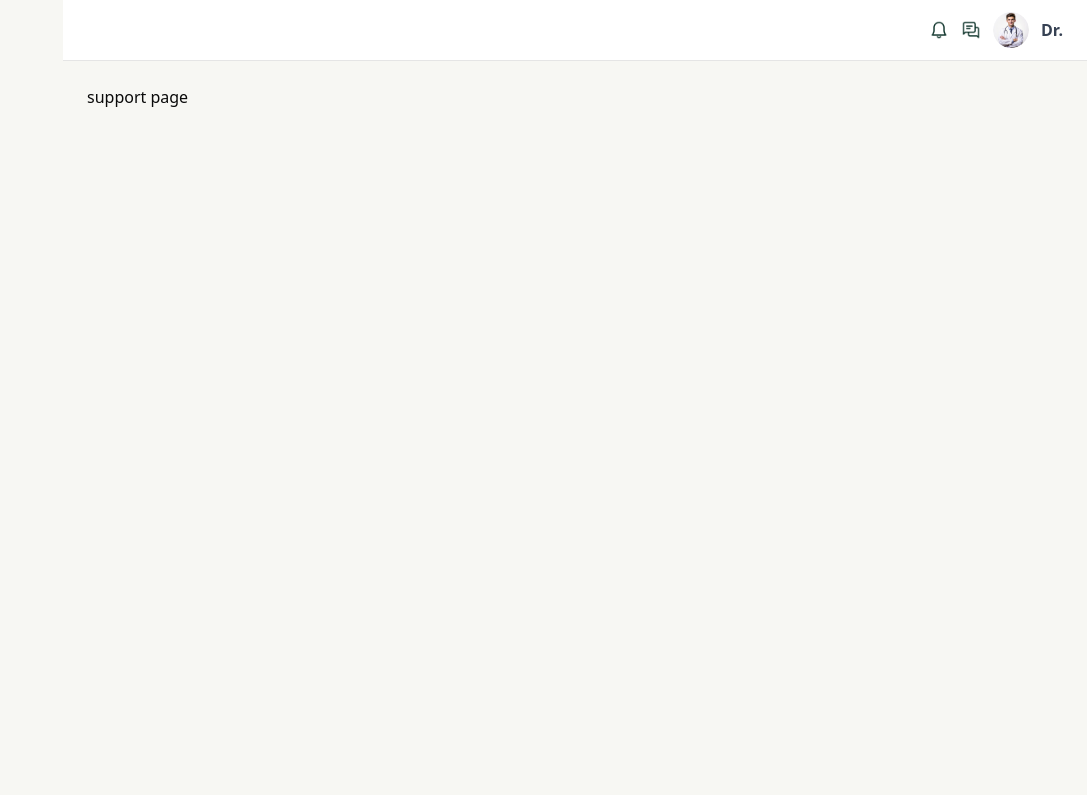
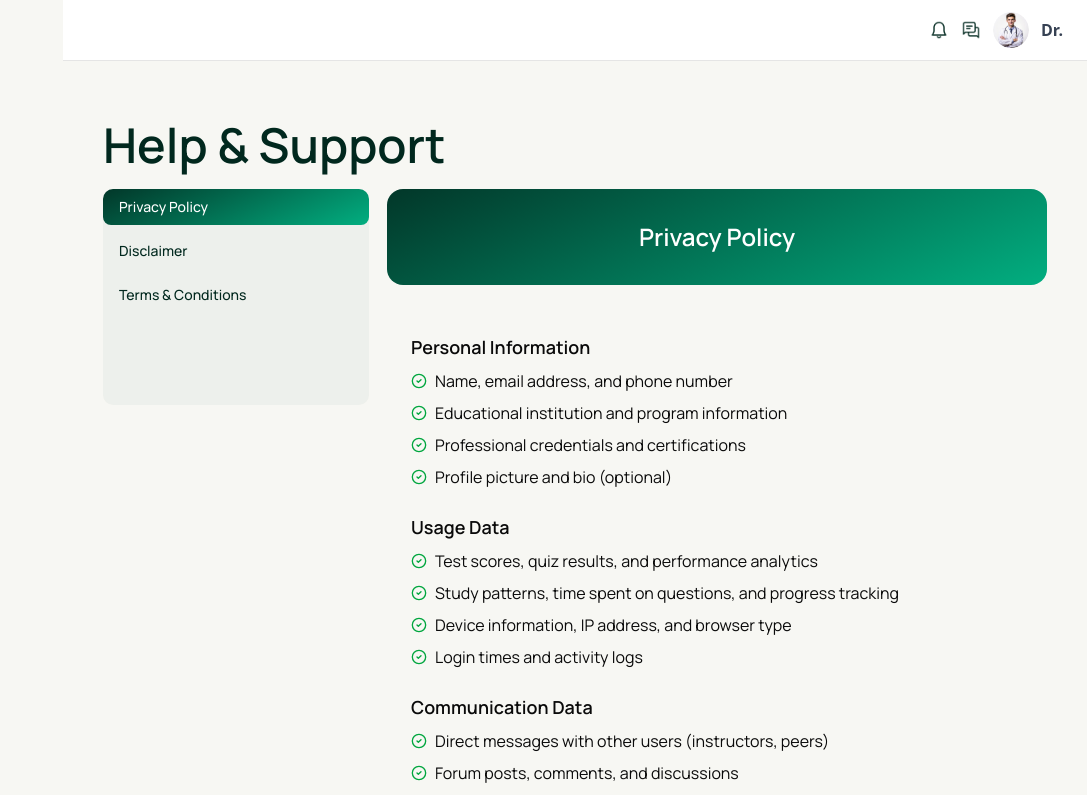
Before and after one commit to abedinalways/TableRounds_frontend, a Next.js app: page /dashboard/support in a window 1280 px wide. Shown: the top 795 px of the page, without its empty margins (193-1280 px from the left). Built offline with nearby package versions, Linux system fonts and the light colour scheme.

Commit message:
support page updated

```diff
--- /dev/null
+++ b/public/data/help-support.json
@@ -0,0 +1,101 @@
+{
+  "sidebar": [
+    { "id": "privacy", "label": "Privacy Policy" },
+    { "id": "disclaimer", "label": "Disclaimer" },
+    { "id": "terms", "label": "Terms & Conditions" }
+  ],
+  "sections": {
+    "privacy": {
+      "title": "Privacy Policy",
+      "intro01": "Welcome to our Medical Dental Education Platform (\"Platform\", \"we\", \"us\", or \"our\"). This Privacy Policy explains how we collect, use, disclose, and safeguard your information when you use our educational testing and quiz application. We are committed to protecting your privacy and ensuring the security of your personal information. This policy applies to all users of our Platform, including medical and dental students, residents, practitioners, and educators.",
+
+      "blocks": [
+        {
+          "heading": "Personal Information",
+          "items": [
+            "Name, email address, and phone number",
+            "Educational institution and program information",
+            "Professional credentials and certifications",
+            "Profile picture and bio (optional)"
+          ]
+        },
+        {
+          "heading": "Usage Data",
+          "items": [
+            "Test scores, quiz results, and performance analytics",
+            "Study patterns, time spent on questions, and progress tracking",
+            "Device information, IP address, and browser type",
+            "Login times and activity logs"
+          ]
+        },
+        {
+          "heading": "Communication Data",
+          "items": [
+            "Direct messages with other users (instructors, peers)",
+            "Forum posts, comments, and discussions",
+            "Customer support inquiries and feedback"
+          ]
+        },
+        {
+          "heading": "Your Privacy Rights",
+          "items": [
+            "Access: Request access to your personal data and obtain a copy",
+            "Correction: Request correction of inaccurate or incomplete information",
+            "Deletion: Request deletion of your personal data, subject to legal requirements",
+            "Data Portability: Request a copy of your data in a structured, machine-readable format",
+            "Opt-Out: Opt out of marketing communications at any time"
+          ]
+        },
+        {
+          "heading": "Third-Party Services",
+          "items": [
+            "Our Platform may contain links to third-party websites or integrate with third-party services.",
+            "We are not responsible for the privacy practices of these external services."
+          ]
+        }
+      ]
+    },
+    "disclaimer": {
+      "title": "Disclaimer",
+      "intro": "The information provided on this platform is for educational purposes only and should not be considered professional medical or dental advice.",
+      "blocks": [
+        {
+          "heading": "No Professional Advice",
+          "items": [
+            "Content is intended for educational and exam preparation purposes only",
+            "Not a substitute for professional medical or dental consultation"
+          ]
+        },
+        {
+          "heading": "Accuracy of Information",
+          "items": [
+            "We strive to keep content accurate and up to date",
+            "We do not guarantee completeness or accuracy at all times"
+          ]
+        }
+      ]
+    },
+    "terms": {
+      "title": "Terms & Conditions",
+      "intro": "By accessing or using our Platform, you agree to be bound by these Terms & Conditions.",
+      "blocks": [
+        {
+          "heading": "User Responsibilities",
+          "items": [
+            "Provide accurate and complete registration information",
+            "Maintain the confidentiality of your account credentials",
+            "Use the platform in compliance with applicable laws"
+          ]
+        },
+        {
+          "heading": "Prohibited Activities",
+          "items": [
+            "Unauthorized access to systems or data",
+            "Copying or redistributing content without permission",
+            "Engaging in harmful or abusive behavior"
+          ]
+        }
+      ]
+    }
+  }
+}
--- a/src/app/(Dashboard)/dashboard/support/page.tsx
+++ b/src/app/(Dashboard)/dashboard/support/page.tsx
@@ -1,9 +1,61 @@
-import React from 'react'
+'use client';
+import { HelpContent } from '@/components/help-support/HelpContent';
+import { Sidebar } from '@/components/help-support/Sidebar';
+import { useState, useEffect } from 'react';
+import type { HelpSupportData, SectionId } from '@/types/help-support';
 
-export default function HelpAndSupportPage() {
+export default function HelpSupportPage() {
+  const [active, setActive] = useState<SectionId>('privacy');
+  const [data, setData] = useState<HelpSupportData | null>(null);
+  const [loading, setLoading] = useState(true);
+
+  useEffect(() => {
+    fetch('/data/help-support.json')
+      .then(res => {
+        if (!res.ok) throw new Error('Failed to load help data');
+        return res.json();
+      })
+      .then((json: HelpSupportData) => {
+        setData(json);
+        setLoading(false);
+      })
+      .catch(err => {
+        console.error(err);
+        setLoading(false);
+      });
+  }, []);
+
+  if (loading) {
+    return (
+      <div className="container mx-auto px-4 py-6">Loading help content...</div>
+    );
+  }
+
+  if (!data) {
+    return (
+      <div className="container mx-auto px-4 py-6">
+        Failed to load help content.
+      </div>
+    );
+  }
+
+  const section = data.sections[active];
+
   return (
-    <div className='h-screen'>
-      <h2>support page</h2>
+    <div className="container mx-auto px-4 py-6 font-[manrope]">
+      <h2 className="text-[#01281e] text-[32px] md:text-[48px] font-semibold mb-2">Help & Support</h2>
+      <div className="grid grid-cols-1 md:grid-cols-[260px_1fr] gap-4 md:gap-6">
+        <Sidebar
+          items={data.sidebar}
+          active={active}
+          onChange={id => setActive(id as SectionId)}
+        />
+        <HelpContent
+          title={section.title}
+          intro={section.intro}
+          blocks={section.blocks}
+        />
+      </div>
     </div>
-  )
+  );
 }
--- /dev/null
+++ b/src/components/help-support/HelpContent.tsx
@@ -0,0 +1,52 @@
+import { CardContent,} from '@/components/ui/card';
+import { CheckCircle2 } from 'lucide-react';
+
+type Block = {
+  heading: string;
+  items?: string[];
+  description?: string;
+};
+
+type Props = {
+  title: string;
+  intro: string;
+  blocks: Block[];
+};
+
+export function HelpContent({ title, intro, blocks }: Props) {
+  return (
+    <div className="w-full font-[manrope]">
+      <div className="background text-white rounded-2xl py-8">
+        <h1 className="text-xl md:text-2xl text-center font-semibold">{title}</h1>
+      </div>
+      <CardContent className="p-4 md:p-6 space-y-6">
+        <p className="text-sm md:text-base text-muted-foreground leading-relaxed">
+          {intro}
+        </p>
+
+        {blocks.map((block, idx) => (
+          <div key={idx} className="space-y-2">
+            <h3 className="font-semibold text-base md:text-lg">
+              {block.heading}
+            </h3>
+            {block.description && (
+              <p className="text-sm text-muted-foreground">
+                {block.description}
+              </p>
+            )}
+            {block.items && (
+              <ul className="space-y-2">
+                {block.items.map((item, i) => (
+                  <li key={i} className="flex gap-2 text-sm md:text-base">
+                    <CheckCircle2 className="h-4 w-4 text-green-600 mt-1" />
+                    <span>{item}</span>
+                  </li>
+                ))}
+              </ul>
+            )}
+          </div>
+        ))}
+      </CardContent>
+    </div>
+  );
+}
--- /dev/null
+++ b/src/components/help-support/Sidebar.tsx
@@ -0,0 +1,33 @@
+'use client';
+import { Button } from '@/components/ui/button';
+
+type SidebarItem = { id: string; label: string };
+
+type Props = {
+  items: SidebarItem[];
+  active: string;
+  onChange: (id: string) => void;
+};
+
+export function Sidebar({ items, active, onChange }: Props) {
+  return (
+    <div>
+      <aside className="h-[216px] md:w-[266px] card-bg rounded-lg space-y-2">
+        {items.map(item => (
+          <Button
+            key={item.id}
+            variant={active === item.id ? 'secondary' : 'ghost'}
+            onClick={() => onChange(item.id)}
+            className={` rounded-t-lg w-full justify-start text-left ${
+              active === item.id
+                ? 'background text-white'
+                : 'text-[#01281e] hover:bg-white/10'
+            }`}
+          >
+            {item.label}
+          </Button>
+        ))}
+      </aside>
+    </div>
+  );
+}
--- a/src/components/ui/card.tsx
+++ b/src/components/ui/card.tsx
@@ -65,7 +65,7 @@ function CardContent({ className, ...props }: React.ComponentProps<"div">) {
   return (
     <div
       data-slot="card-content"
-      className={cn("px-6", className)}
+      className={cn("md:px-6 px-2", className)}
       {...props}
     />
   )
--- a/src/components/ui/radio-group.tsx
+++ b/src/components/ui/radio-group.tsx
@@ -44,7 +44,7 @@ function RadioGroupItem({ className, varient, ...props }: RadioGroupItemProps) {
         ) : (
           <Checkmark className="absolute top-1/2 left-1/2 size-7 -translate-x-1/2 -translate-y-1/2" />
         )}
-        {/* <CircleIcon className="fill-primary absolute top-1/2 left-1/2 size-2 -translate-x-1/2 -translate-y-1/2" /> */}
+
       </RadioGroupPrimitive.Indicator>
     </RadioGroupPrimitive.Item>
   );
--- /dev/null
+++ b/src/types/help-support.ts
@@ -0,0 +1,24 @@
+// src/types/help-support.ts
+
+export type SectionId = 'privacy' | 'disclaimer' | 'terms';
+
+export interface HelpBlock {
+  heading: string;
+  items: string[];
+}
+
+export interface HelpSection {
+  title: string;
+  intro: string;
+  blocks: HelpBlock[];
+}
+
+export interface HelpSupportData {
+  sidebar: {
+    id: SectionId;
+    label: string;
+  }[];
+  sections: {
+    [key in SectionId]: HelpSection;
+  };
+}
```
Also changed, not shown: src/components/create_test_components/QuizQuestionView.tsx (+48 -32 lines).
